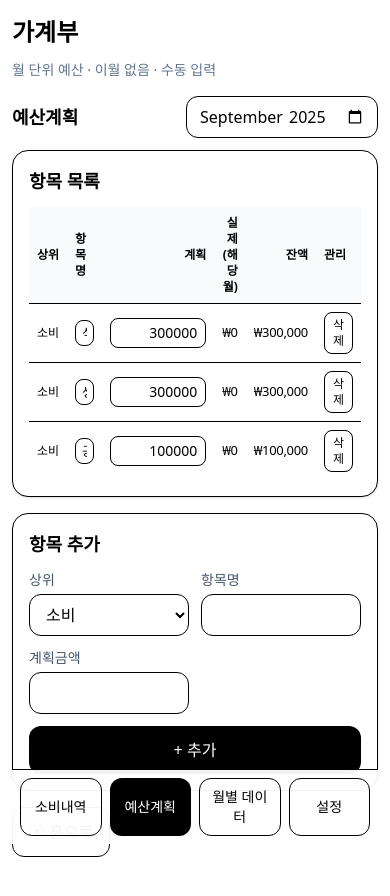
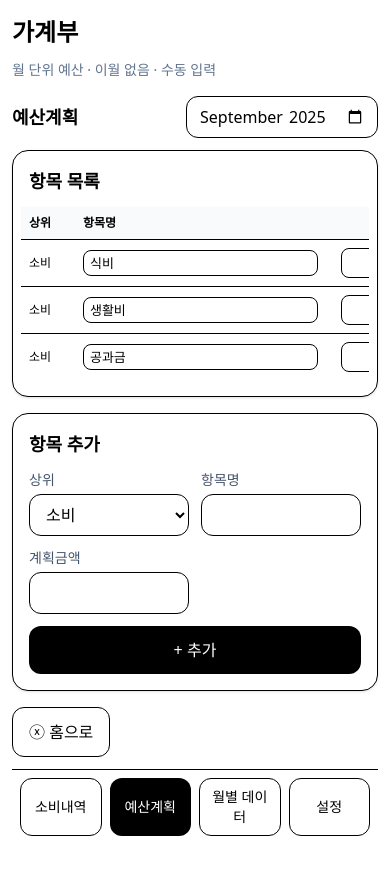
Before and after one commit to chanzii/budget-app, a React (Vite) app: page / in a window 390 px wide. Both pictures are taken after a click on the button "예산계획". Shown: the top 896 px of the page. After the commit the page ends 864 px from the top, so only its background shows below. Built offline with nearby package versions, Linux system fonts and the light colour scheme.

Commit message:
ui: 모바일 컴팩트 테이블(항목명 전체 표시, 간격 축소)

```diff
--- a/src/App.tsx
+++ b/src/App.tsx
@@ -629,18 +629,16 @@ export default function BudgetApp() {
         {/* === [모바일/데스크톱 반응형] 항목 목록 === */}
 <Section title="항목 목록">
   {/* 휴대폰에선 컴팩트 폰트/패딩, 데스크톱은 기존 크기 유지 */}
-  <div className="overflow-x-auto sm:overflow-visible">
-    <table className="min-w-full text-xs sm:text-sm table-auto sm:table-fixed">
-      {/* 열 너비: 모바일에선 항목명이 넓게(56%), 숫자칸은 고정 폭 */}
-      <colgroup>
-        {/* 모바일 합계(고정폭) ≈ 44+74+84+84+46 = 332px → 항목명에 넓이 몰아주기 */}
-  <col className="w-[44px] sm:w-[80px]" />     {/* 상위 */}
-  <col className="w-[56%] sm:w-auto" />        {/* 항목명(가장 넓게) */}
-  <col className="w-[74px] sm:w-[120px]" />    {/* 계획 */}
-  <col className="w-[84px] sm:w-[140px]" />    {/* 실제 */}
-  <col className="w-[84px] sm:w-[120px]" />    {/* 잔액 */}
-  <col className="w-[46px] sm:w-[100px]" />    {/* 관리 */}
-      </colgroup>
+  <div className="-mx-2 overflow-x-auto sm:mx-0">
+   <table className="min-w-[760px] sm:min-w-full text-xs sm:text-sm table-fixed">
+  <colgroup>
+    <col className="w-[56px] sm:w-[72px]" />      {/* 상위 */}
+    <col className="w-[280px] sm:w-auto" />       {/* 항목명: 넓게 확보 */}
+    <col className="w-[120px]" />                 {/* 계획 */}
+    <col className="w-[140px]" />                 {/* 실제 */}
+    <col className="w-[140px]" />                 {/* 잔액 */}
+    <col className="w-[80px] sm:w-[100px]" />     {/* 관리 */}
+  </colgroup>
 
       <thead className="bg-slate-50 text-left">
         <tr>
```
